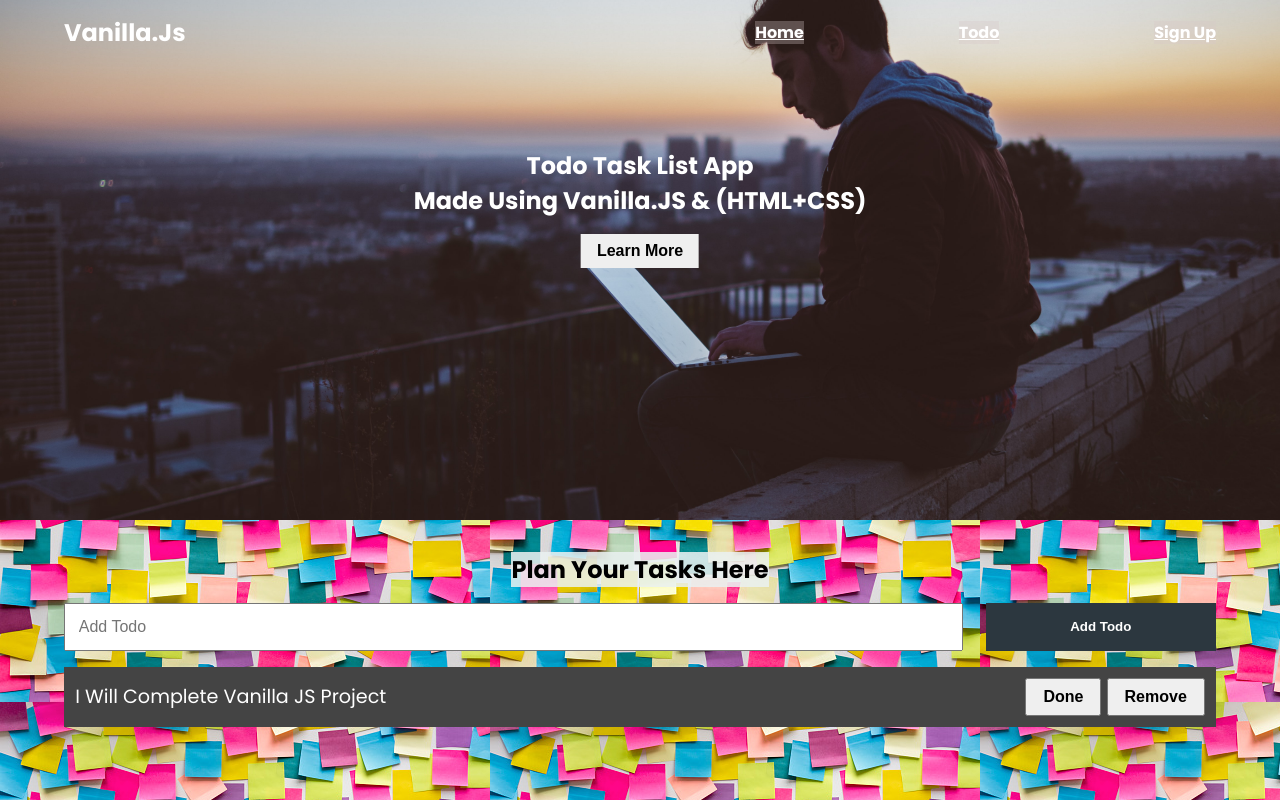
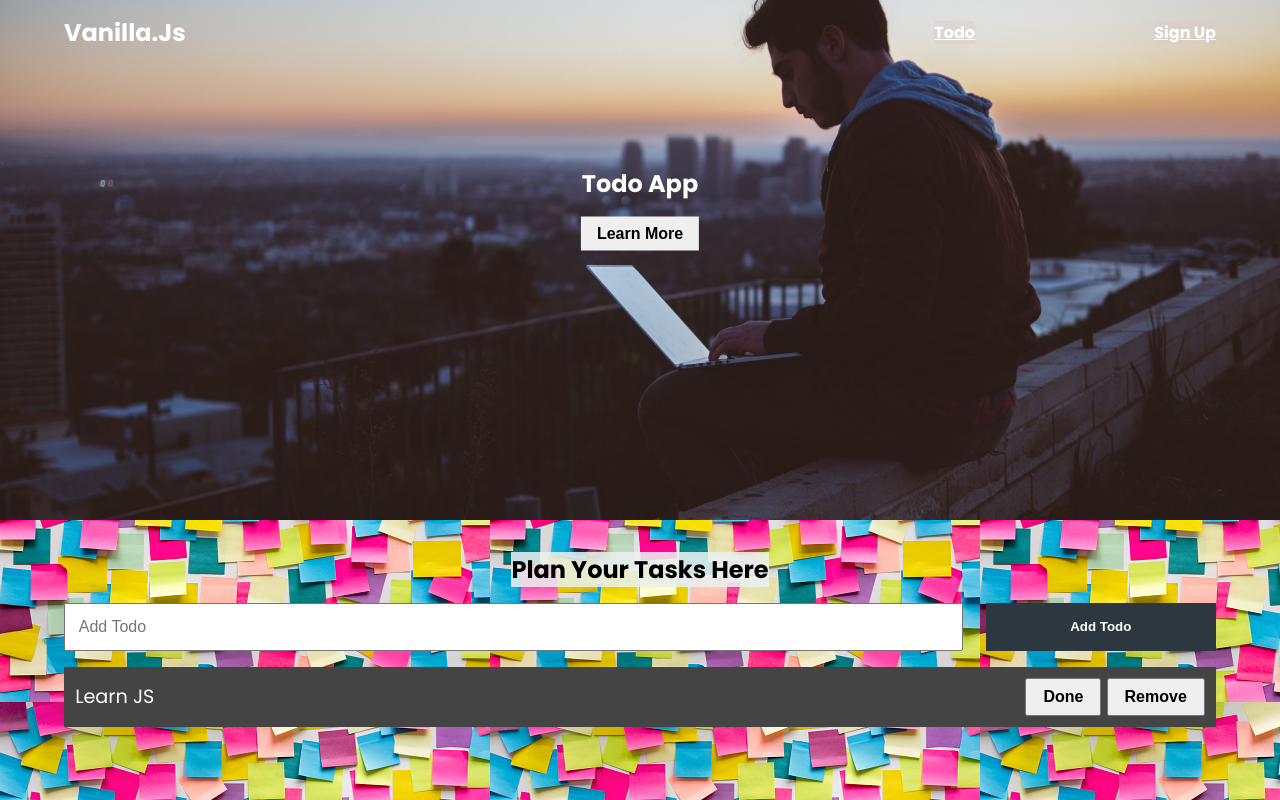
Before and after one commit to vsingh2110/csb-u3kt6x, a website: page index.html in a window 1280 px wide. Shown: the top 800 px of the page. Drawn offline with Linux system fonts and the light colour scheme.

Commit message:
Update index.html

```diff
--- a/index.html
+++ b/index.html
@@ -18,15 +18,14 @@
       <nav class="nav container">
         <h1 class="logo">Vanilla.Js</h1>
         <ul class="nav-items">
-          <li class="nav-item"><a href="#home">Home</a></li>
+          <li class="nav-item"><a href="#home"></a></li>
           <li class="nav-item"><a href="#todo-app">Todo</a></li>
           <li class="nav-item"><a href="#sign-up1">Sign Up</a></li>
         </ul>
       </nav>
       <div class="headline">
         <h2 id="main-heading">
-          Todo Task List App <br />
-          Made Using Vanilla.JS & (HTML+CSS)
+          Todo App
           <span style="display: none;">Hello</span>
         </h2>
         <button class="btn btn-headline">Learn More</button>
@@ -45,7 +44,7 @@
 
       <ul class="todo-list">
         <li>
-          <span class="text">I Will Complete Vanilla JS Project</span>
+          <span class="text">Learn JS</span>
           <div class="todo-buttons">
             <button class="todo-btn done">Done</button>
             <button class="todo-btn remove">Remove</button>
```
